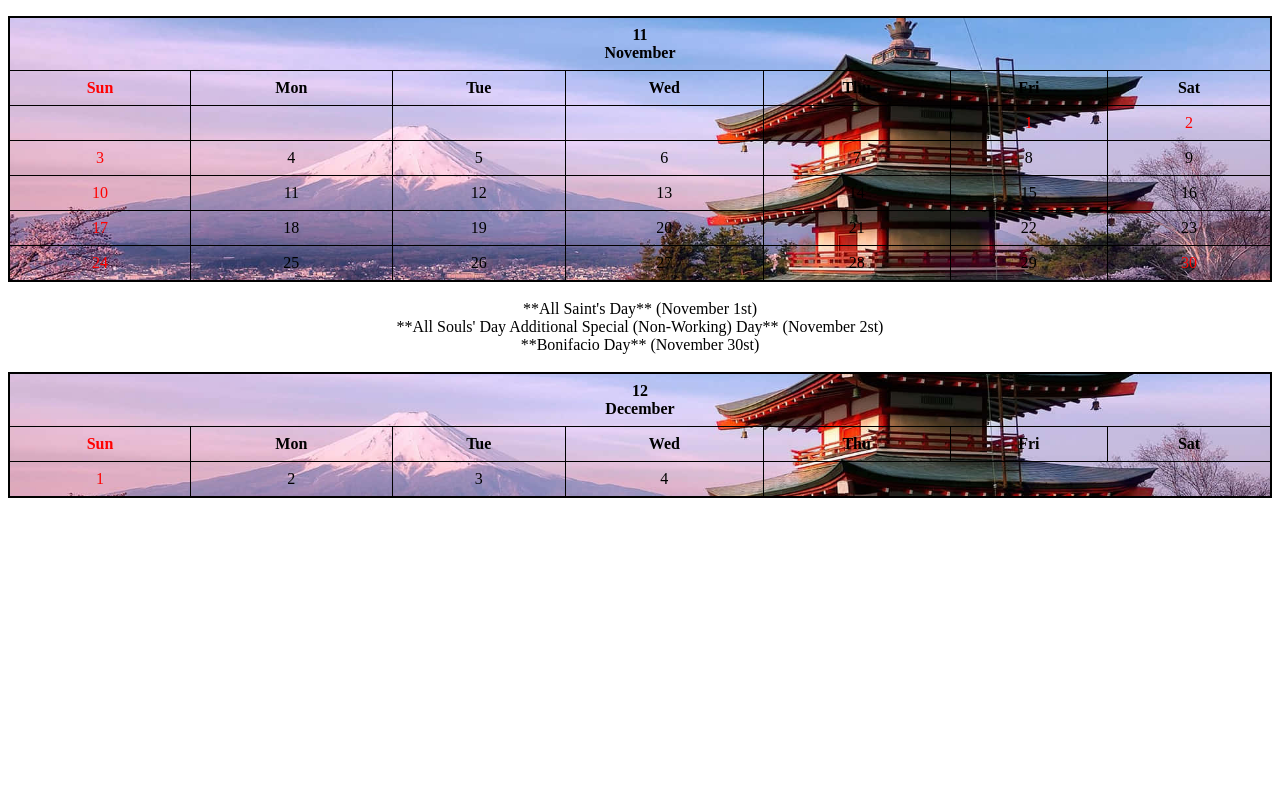
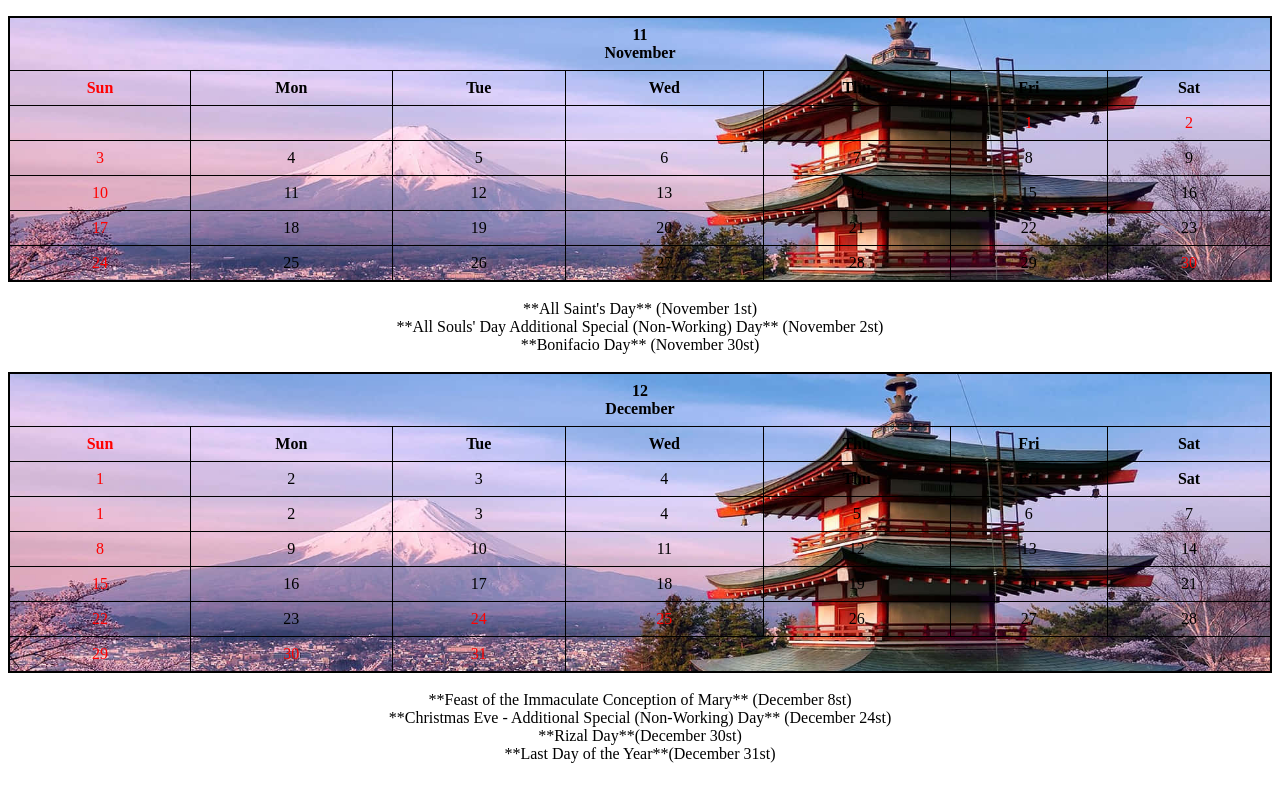
Before and after one commit to itchimar10/Calendar107, a plain HTML site: page index.html in a window 1280 px wide. Shown: the part 3244-4033 px from the top of the page. Before the commit the page ends 3750 px from the top, so only its background shows below. Drawn offline with Linux system fonts and the light colour scheme.

Commit message:
Add files via upload

```diff
--- a/index.html
+++ b/index.html
@@ -855,3 +855,69 @@
             <td>2</td>
             <td>3</td>
             <td>4</td>
+            <th>Thu</th>
+            <th>Fri</th>
+            <th>Sat</th>
+        </tr>
+    </thead>
+    <tbody>
+        <tr>
+
+
+            <td span style="color: red">1</td>
+            <td>2</td>
+            <td>3</td>
+            <td>4</td>
+            <td>5</td>
+            <td>6</td>
+            <td>7</td>
+        </tr>
+        <tr>
+            <td span style="color: red;">8</span></td>
+            <td>9</td>
+            <td>10</td>
+            <td>11</td>
+            <td>12</td>
+            <td>13</td>
+            <td>14</td>
+        </tr>
+        <tr>
+            <td span style="color: red">15</td>
+            <td>16</td>
+            <td>17</td>
+            <td>18</td>
+            <td>19</td>
+            <td>20</td>
+            <td>21</td>
+        </tr>
+        <tr>
+            <td span style="color: red">22</td>
+            <td>23</td>
+            <td span style="color: red">24</td>
+            <td span style="color: red">25</td>
+            <td>26</td>
+            <td>27</td>
+            <td>28</td>
+        </tr>
+        <tr>
+          <td span style="color: red">29</td>
+          <td span style="color: red">30</td>
+          <td span style="color: red">31</td>
+        </tr>
+    </tbody>
+</table>
+<br>
+<center><td <span style="color: red;">**Feast of the Immaculate Conception of Mary** (December 8st)</td></center>
+
+<center><td <span style="color: red;">**Christmas Eve - Additional Special (Non-Working) Day** (December 24st)</td></center>
+
+<center><td <span style="color: red;"**Christmas Day** (December 25st)</td></center>
+
+<center><td <span style="color: red;">**Rizal Day**(December 30st)</td></center>
+
+<center><td <span style="color: red;">**Last Day of the Year**(December 31st)</td></center>
+<br>
+
+
+</body>
+</html>
```
